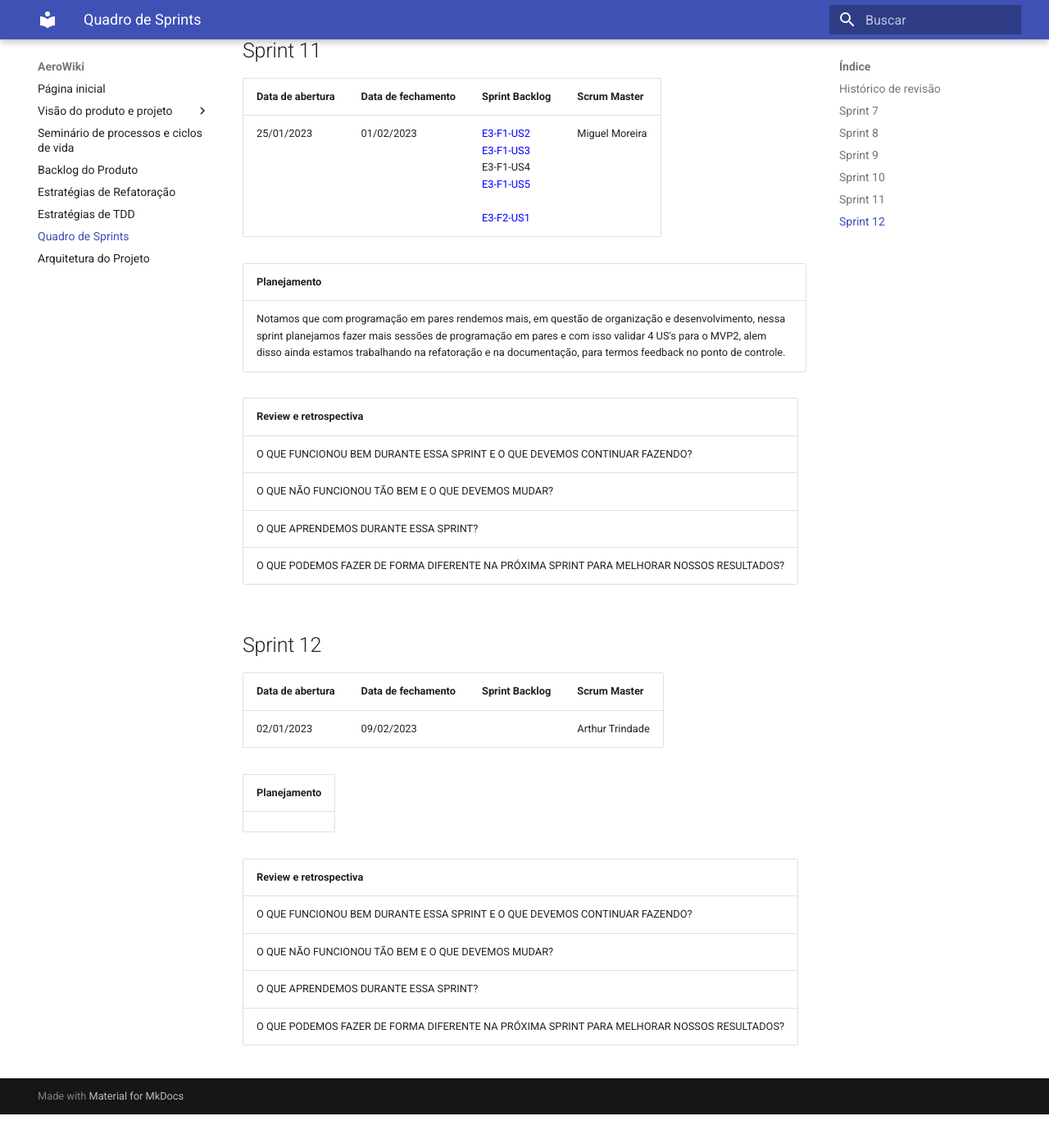
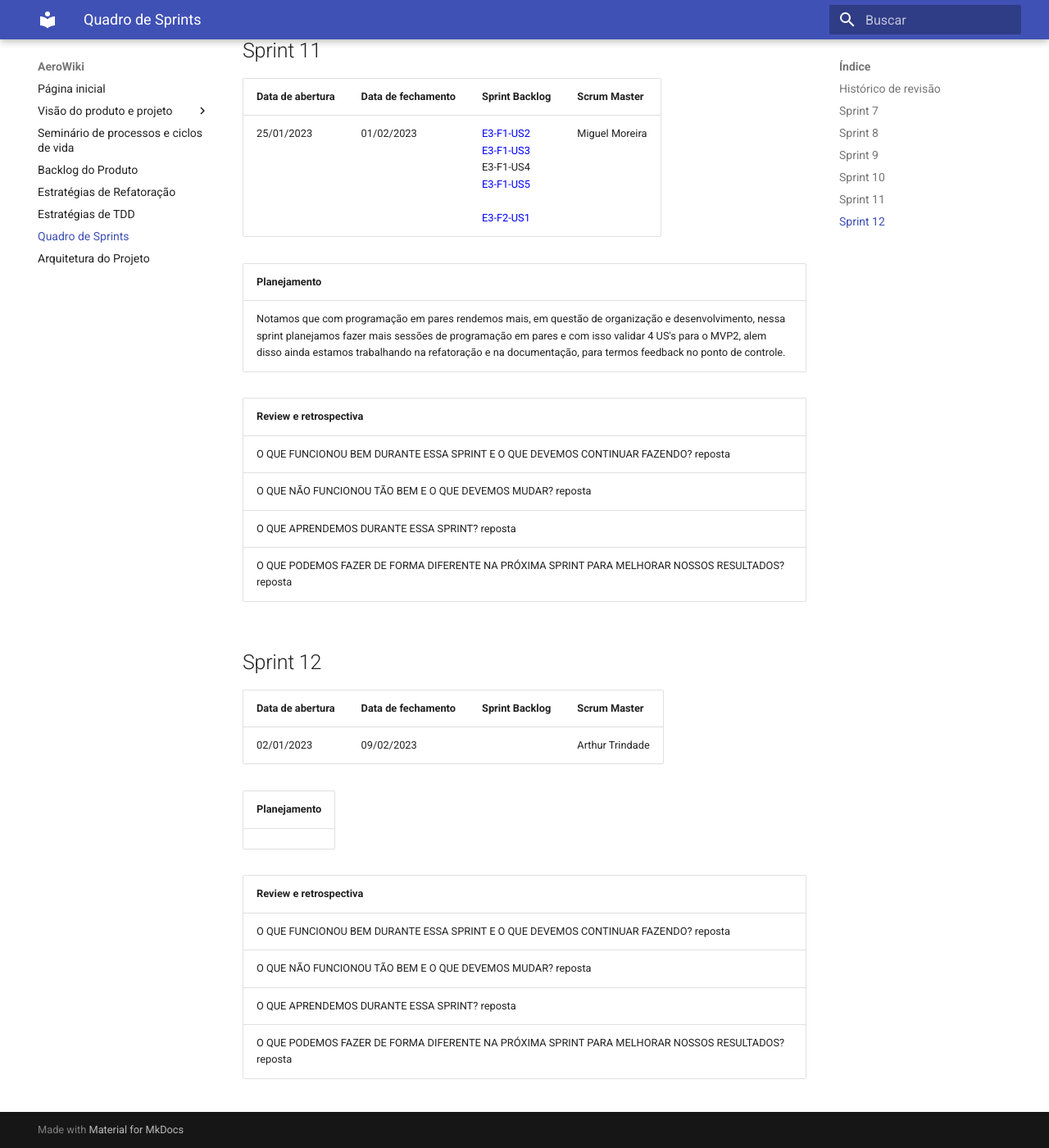
Before and after one commit to mdsreq-fga-unb/2022.2-AeroWiki, an MkDocs documentation site: the page built from gitpages/docs/sprint.md, in a window 1280 px wide and 1400 px high, scrolled down 4820 px. Shown: the whole window at 82% size. Built offline with MkDocs 1.6.1 and Material for MkDocs 9.7.7, drawn with Linux system fonts in a browser that asks for light colours; before the commit the page ends 6179 px from its top, so only the background shows below that.

Commit message:
Update sprint.md

```diff
--- a/gitpages/docs/sprint.md
+++ b/gitpages/docs/sprint.md
@@ -107,10 +107,10 @@
 
 | Review e retrospectiva |
 | --- |
-| O QUE FUNCIONOU BEM DURANTE ESSA SPRINT E O QUE DEVEMOS CONTINUAR FAZENDO? <reposta>|
-|O QUE NÃO FUNCIONOU TÃO BEM E O QUE DEVEMOS MUDAR? <reposta>|
-|O QUE APRENDEMOS DURANTE ESSA SPRINT? <reposta>|
-|O QUE PODEMOS FAZER DE FORMA DIFERENTE NA PRÓXIMA SPRINT PARA MELHORAR NOSSOS RESULTADOS? <reposta>|
+| O QUE FUNCIONOU BEM DURANTE ESSA SPRINT E O QUE DEVEMOS CONTINUAR FAZENDO? reposta|
+|O QUE NÃO FUNCIONOU TÃO BEM E O QUE DEVEMOS MUDAR? reposta|
+|O QUE APRENDEMOS DURANTE ESSA SPRINT? reposta|
+|O QUE PODEMOS FAZER DE FORMA DIFERENTE NA PRÓXIMA SPRINT PARA MELHORAR NOSSOS RESULTADOS? reposta|
 
 
 ## Sprint 12
@@ -125,7 +125,7 @@
 
 | Review e retrospectiva |
 | --- |
-| O QUE FUNCIONOU BEM DURANTE ESSA SPRINT E O QUE DEVEMOS CONTINUAR FAZENDO? <reposta>|
-|O QUE NÃO FUNCIONOU TÃO BEM E O QUE DEVEMOS MUDAR? <reposta>|
-|O QUE APRENDEMOS DURANTE ESSA SPRINT? <reposta>|
-|O QUE PODEMOS FAZER DE FORMA DIFERENTE NA PRÓXIMA SPRINT PARA MELHORAR NOSSOS RESULTADOS? <reposta>|
+| O QUE FUNCIONOU BEM DURANTE ESSA SPRINT E O QUE DEVEMOS CONTINUAR FAZENDO? reposta|
+|O QUE NÃO FUNCIONOU TÃO BEM E O QUE DEVEMOS MUDAR? reposta|
+|O QUE APRENDEMOS DURANTE ESSA SPRINT? reposta|
+|O QUE PODEMOS FAZER DE FORMA DIFERENTE NA PRÓXIMA SPRINT PARA MELHORAR NOSSOS RESULTADOS? reposta|
```
